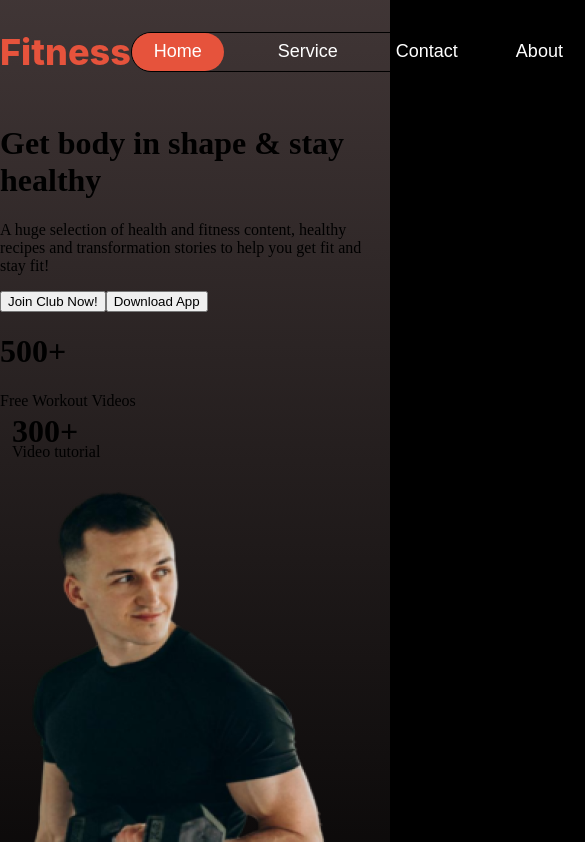
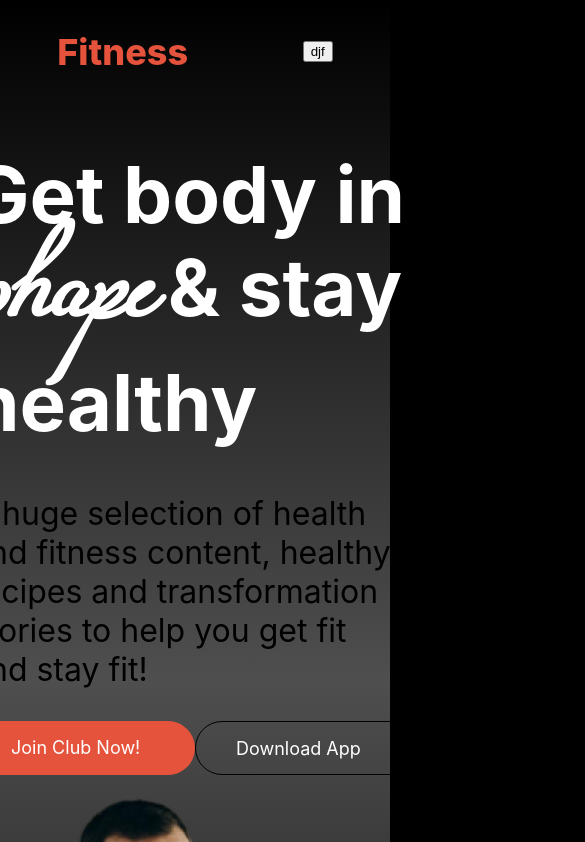
Before and after one commit to mozaddedalfeshani/webDev, a plain HTML site: page index.html in a window 390 px wide. Shown: the top 842 px of the page, 585 px wide, since content can reach past the window. Drawn offline with Linux system fonts and the light colour scheme.

Commit message:
Header section now responsive

```diff
--- a/index.html
+++ b/index.html
@@ -6,8 +6,10 @@
     <title>Fitness</title>
 
     <link rel="stylesheet" href="./styles/Header/header-style.css">
+    <link rel="stylesheet" href="./styles/Header/header-resstyle.css">
     <link rel="stylesheet" href="./styles/Footer/footer.css">
     <link rel="stylesheet" href="./styles/Footer/footerResponsive.css">
+    <!-- <link rel="stylesheet" href="styles/main.css"> -->
     <style>
         body {
             background-color: black;
@@ -24,21 +26,27 @@
             </div>
             <div class="navDiv2">
                 <ul>
-                    <li><button type="button" class="Special-btn">Home</button></li>
-                    <li><button type="button">Service</button></li>
-                    <li><button type="button">Contact</button></li>
-                    <li><button type="button" style="margin: 0px;">About</button></li>
+                    <li><button type="button" class="Special-btn desktopHide">Home</button></li>
+                    <li><button type="button" class=desktopHide">Service</button></li>
+                    <li><button type="button" class=desktopHide">Contact</button></li>
+                    <li><button type="button" class="desktopHide" style="margin: 0px;">About</button></li>
+
+
                 </ul>
+
+            </div>
+            <div class="miniHide">
+                <button type="button" class="miniHide">djf</button>
             </div>
         </nav>
         <div class="bannerDiv">
             <div class="bannerInfo">
-                <h1> Get body in <span class="miama-font">shape</span> & stay healthy</h1>
+                <h1> Get body in <br><span class="miama-font">shape</span> & stay <br>healthy</h1>
                 <p class="bannerP">A huge selection of health and fitness content, healthy recipes and transformation
                     stories to help
                     you get fit and stay
                     fit!</p>
-                <div style="display: flex;justify-content: flex-start;">
+                <div class="bannerDivButtons">
                     <button type="button" class="colorBg">Join Club Now!</button>
                     <button type="button" class="nonColorBg">Download App</button>
                 </div>
--- /dev/null
+++ b/styles/Header/header-resstyle.css
@@ -0,0 +1,32 @@
+@media screen and (max-width: 576px) {
+  body {
+    background-color: white;
+  }
+  header {
+  height: auto;
+  background-image: linear-gradient(
+    0deg,
+    rgba(0, 0, 0, 0.527),
+    rgba(128, 128, 128, 0.616),
+    rgba(0, 0, 0, 0.425)
+  );
+  .navDiv2 {
+    display: none;
+  }
+  .miniHide {
+    display: block;
+  }
+
+  /* Full Div work */
+  .bannerDiv {
+    display: flex;
+    flex-direction: column;
+    justify-content: center;
+    align-items: center;
+  }
+  .bannerP {
+    width: 430px;
+    font-size: 2rem;
+    text-align: start;
+  }
+}
--- a/styles/Header/header-style.css
+++ b/styles/Header/header-style.css
@@ -1,5 +1,12 @@
-.body {
-  margin: 0px;
+/* import section  */
+@font-face {
+  font-family: "Miama";
+  src: url("../../assets/fonts/Miama.ttf") format("truetype");
+}
+
+.miama-font {
+  font-size: 8.125rem; /* 98px */
+  font-family: "Miama", sans-serif; /* Apply Miama font */
 }
 
 /*  */
@@ -10,14 +17,19 @@ header {
   height: auto;
   background-image: linear-gradient(
     0deg,
-    rgba(0, 0, 0, 0.144),
-    rgba(85, 71, 71, 0.753)
+    rgba(0, 0, 0, 0.527),
+    rgba(128, 128, 128, 0.616),
+    rgba(0, 0, 0, 0.425)
   );
 }
 
 /*  */
 /* Nav Section */
 /*  */
+
+.miniHide {
+  display: none;
+}
 nav {
   display: flex;
   align-items: center;
@@ -76,3 +88,124 @@ nav ul li button {
 
   background: rgb(230, 83, 60);
 }
+
+/* Full Div work */
+.bannerDiv {
+  display: flex;
+  justify-content: space-around;
+  align-items: center;
+}
+/* First div work */
+.bannerInfo {
+  font-family: "inter", sans-serif;
+}
+.bannerInfo h1 {
+  font-size: 4.875rem;
+  line-height: 1;
+  color: white;
+}
+.bannerP {
+  width: 450px;
+  font-size: 1rem;
+}
+
+.bannerDivButtons {
+  display: flex;
+  flex-direction: row;
+  justify-content: space-between;
+}
+.bannerDivButtons button {
+  width: 224px;
+  height: 54px;
+  /* Auto layout */
+  display: flex;
+
+  padding: 1rem 2.5rem;
+
+  border-radius: 42px;
+
+  color: white;
+  font-family: "Inter", sans-serif;
+  font-size: 1.125rem; /* 18px */
+}
+.colorBg {
+  border: none;
+  background: rgb(230, 83, 60);
+}
+.nonColorBg {
+  background: none;
+  border: 1px solid black;
+}
+/* second Div work */
+.redCircle {
+  width: 40px;
+  height: 40px;
+  left: 787px;
+  top: 584px;
+  background-image: url("../../assets/icon/play.png");
+  border-radius: 40px;
+  background-size: cover;
+}
+.secondDivBanner {
+  position: relative;
+}
+.miniCard1 {
+  width: 193px;
+  height: 98px;
+  position: absolute;
+  left: 190px;
+  top: 70px;
+
+  box-sizing: border-box;
+  border: 1px solid rgba(255, 255, 255, 0.1);
+  border-radius: 12px;
+
+  backdrop-filter: blur(20px);
+  background: rgba(255, 255, 255, 0.1);
+  padding: 15px;
+  /* padding-left: 10px; */
+  flex-direction: column;
+  line-height: 0px;
+}
+.miniCard1 h1 {
+  color: white;
+  font-family: "Inter", sans-serif;
+  font-size: 2.5rem; /* 40px */
+  line-height: 0px;
+}
+.miniCard1 p {
+  color: rgba(255, 255, 255, 0.65);
+  font-family: "Inter", sans-serif;
+  font-size: 0.8125rem; /* 13px */
+  font-weight: 400;
+  line-height: 1.25rem; /* 20px */
+  letter-spacing: 1px;
+  text-align: left;
+}
+
+.miniCard2 {
+  display: flex;
+  justify-content: center;
+  align-items: center;
+
+  width: 170px;
+  height: 96px;
+
+  position: absolute;
+  font-family: "Inter", sans-serif;
+
+  top: 421px;
+  right: 256px;
+  box-sizing: border-box;
+  border: 1px solid rgba(255, 255, 255, 0.1);
+  border-radius: 12px;
+
+  backdrop-filter: blur(20px);
+  background: rgba(48, 48, 48, 0.54);
+}
+.miniCard2 h1 {
+  color: white;
+}
+.miniCard2 p {
+  color: rgba(239, 237, 232, 0.65);
+}
```
Also changed, not shown: styles/main.css (+0 -8 lines), assets/icon/play.png (added), styles/Header/resstyle.css (deleted).
